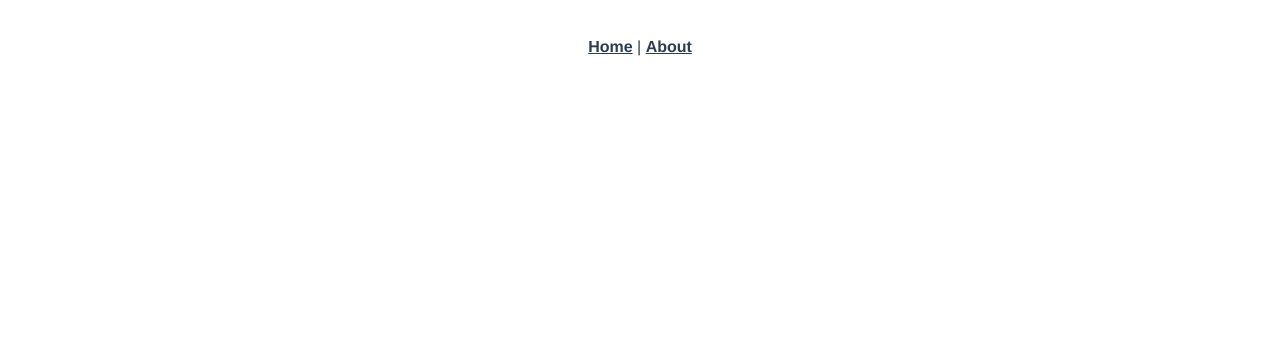
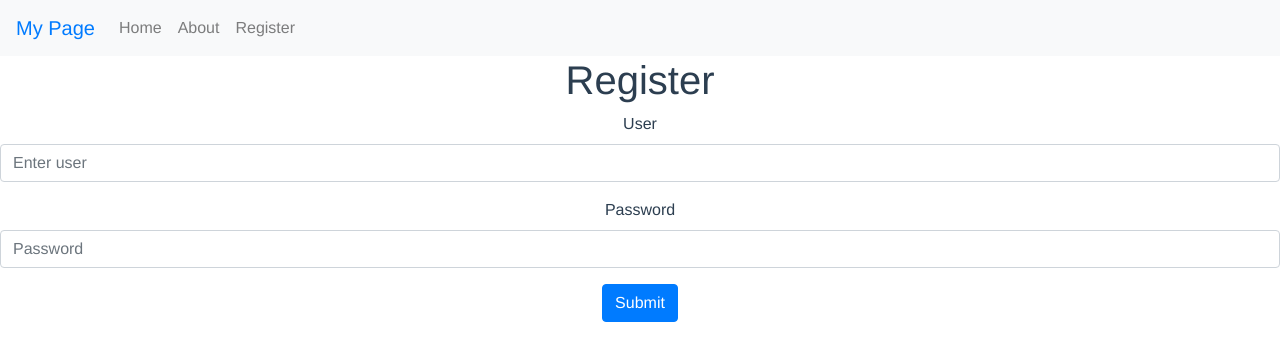
Before and after one commit to adrian1311/steeps, a Vue app: page /register in a window 1280 px wide. Shown: the top 360 px of the page. Built offline with nearby package versions, Linux system fonts and the light colour scheme.

Commit message:
UI changed

```diff
--- a/package.json
+++ b/package.json
@@ -8,8 +8,10 @@
     "lint": "vue-cli-service lint"
   },
   "dependencies": {
+    "axios": "^0.19.2",
     "core-js": "^3.6.4",
     "vue": "^2.6.11",
+    "vue-axios": "^2.1.5",
     "vue-router": "^3.1.5",
     "vuex": "^3.1.2"
   },
--- a/src/App.vue
+++ b/src/App.vue
@@ -1,9 +1,18 @@
 <template>
   <div id="app">
-    <div id="nav">
-      <router-link to="/">Home</router-link> |
-      <router-link to="/about">About</router-link>
-    </div>
+	<nav class="navbar navbar-expand-lg navbar-light bg-light">
+	<router-link to="/"><a class="navbar-brand">My Page</a></router-link>
+	  <button class="navbar-toggler" type="button" data-toggle="collapse" data-target="#navbarNavAltMarkup" aria-controls="navbarNavAltMarkup" aria-expanded="false" aria-label="Toggle navigation">
+		<span class="navbar-toggler-icon"></span>
+	  </button>
+	  <div class="collapse navbar-collapse" id="navbarNavAltMarkup">
+		<div class="navbar-nav">
+			<router-link to="/"><a class="nav-item nav-link">Home</a></router-link>
+			<router-link to="/about"><a class="nav-item nav-link">About</a></router-link>
+			<router-link to="/register"><a class="nav-item nav-link">Register</a></router-link>
+		</div>
+		</div>
+	</nav>
     <router-view/>
   </div>
 </template>
@@ -29,4 +38,6 @@
 #nav a.router-link-exact-active {
   color: #42b983;
 }
+
+@import "https://stackpath.bootstrapcdn.com/bootstrap/4.1.2/css/bootstrap.min.css";
 </style>
--- a/src/components/HelloWorld.vue
+++ b/src/components/HelloWorld.vue
@@ -1,13 +1,8 @@
 <template>
   <div class="hello">
     <h1>{{ msg }}</h1>
-    <p>
-      For a guide and recipes on how to configure / customize this project,<br>
-      check out the
-      <a href="https://cli.vuejs.org" target="_blank" rel="noopener">vue-cli documentation</a>.
-    </p>
-    <h3>Installed CLI Plugins</h3>
-    <ul>
+
+    <!--ul>
       <li><a href="https://github.com/vuejs/vue-cli/tree/dev/packages/%40vue/cli-plugin-babel" target="_blank" rel="noopener">babel</a></li>
       <li><a href="https://github.com/vuejs/vue-cli/tree/dev/packages/%40vue/cli-plugin-router" target="_blank" rel="noopener">router</a></li>
       <li><a href="https://github.com/vuejs/vue-cli/tree/dev/packages/%40vue/cli-plugin-vuex" target="_blank" rel="noopener">vuex</a></li>
@@ -28,7 +23,7 @@
       <li><a href="https://github.com/vuejs/vue-devtools#vue-devtools" target="_blank" rel="noopener">vue-devtools</a></li>
       <li><a href="https://vue-loader.vuejs.org" target="_blank" rel="noopener">vue-loader</a></li>
       <li><a href="https://github.com/vuejs/awesome-vue" target="_blank" rel="noopener">awesome-vue</a></li>
-    </ul>
+    </ul-->
   </div>
 </template>
 
--- a/src/main.js
+++ b/src/main.js
@@ -2,6 +2,10 @@ import Vue from 'vue'
 import App from './App.vue'
 import router from './router'
 import store from './store'
+import axios from 'axios'
+import VueAxios from 'vue-axios'
+
+Vue.use(VueAxios, axios)
 
 Vue.config.productionTip = false
 
--- a/src/router/index.js
+++ b/src/router/index.js
@@ -13,10 +13,12 @@ const routes = [
   {
     path: '/about',
     name: 'About',
-    // route level code-splitting
-    // this generates a separate chunk (about.[hash].js) for this route
-    // which is lazy-loaded when the route is visited.
     component: () => import(/* webpackChunkName: "about" */ '../views/About.vue')
+  },
+  {
+    path: '/register',
+    name: 'register',
+    component: () => import(/* webpackChunkName: "about" */ '../views/Register.vue')
   }
 ]
 
--- a/src/views/Home.vue
+++ b/src/views/Home.vue
@@ -1,7 +1,7 @@
-<template>
+ <template>
   <div class="home">
     <img alt="Vue logo" src="../assets/logo.png">
-    <HelloWorld msg="Welcome to Your Vue.js App"/>
+    <HelloWorld msg="BIENVENIDO A MI APP"/>
   </div>
 </template>
 
@@ -16,3 +16,6 @@ export default {
   }
 }
 </script>
+<style>
+	@import "https://stackpath.bootstrapcdn.com/bootstrap/4.1.2/css/bootstrap.min.css";
+</style>
--- /dev/null
+++ b/src/views/Register.vue
@@ -0,0 +1,58 @@
+<template>
+  <div>
+    <h1>Register</h1>
+
+		<form>
+			<div class="form-group">
+				<label for="exampleInputEmail1">User</label>
+				<input type="text" class="form-control" aria-describedby="userHelp" placeholder="Enter user" v-model="username">
+			</div>
+		  <div class="form-group">
+				<label for="exampleInputPassword1">Password</label>
+				<input type="password" class="form-control" placeholder="Password" v-model="registration_password">
+		  </div>
+			<button type="button" class="btn btn-primary"  v-on:click="registerUser" >Submit</button>
+	</form>
+
+
+  </div>
+</template>
+<style>
+	@import "https://stackpath.bootstrapcdn.com/bootstrap/4.1.2/css/bootstrap.min.css";
+</style>
+<script type="application/javascript">
+
+  /*import http client*/
+   const axios = require('axios').default;
+
+
+  export default {
+
+	data() {
+
+      return {
+		username: "",
+        registration_password: ""
+
+      }
+    },
+
+    methods: {
+
+      registerUser() {
+		const url = "http://localhost:8080/steps/api/createUser";
+	   axios.post(url, {
+                    username: this.username,
+                    registration_password: this.registration_password
+                })
+        .then(function (response) {
+          console.log(response);
+        })
+        .catch(function (error) {
+          console.log(error);
+        });
+      }
+
+    }
+  }
+</script>
```
Also changed, not shown: .eslintrc.js, 1 other file (tests, documents, lock files or other folders).
